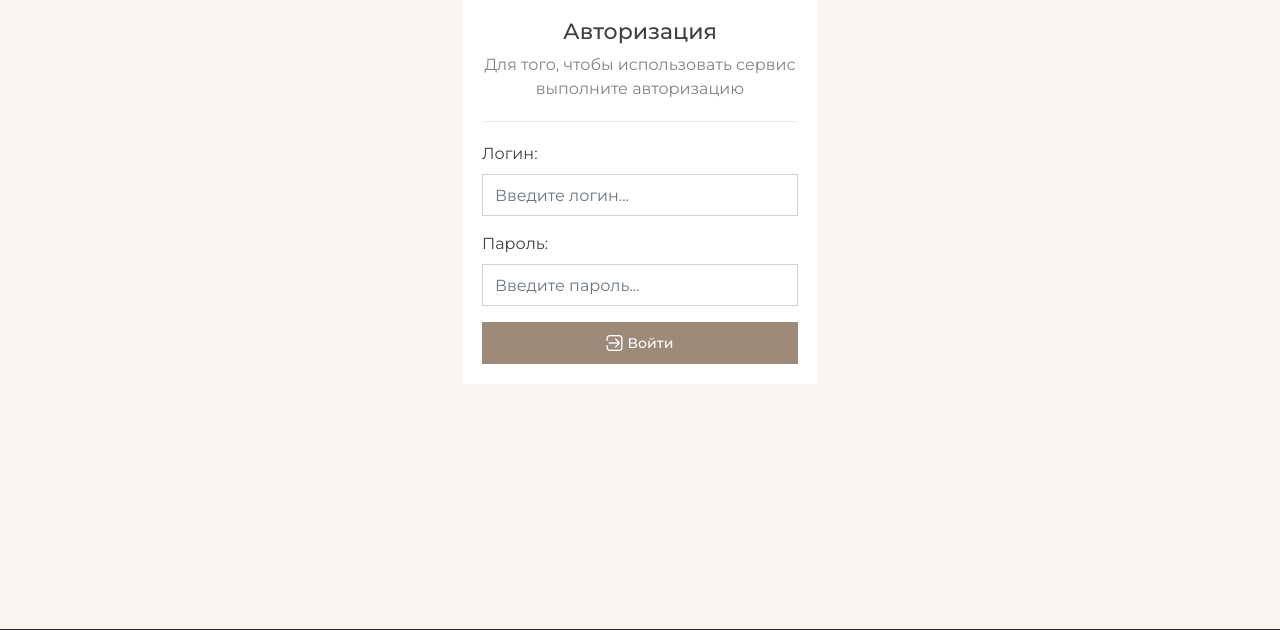
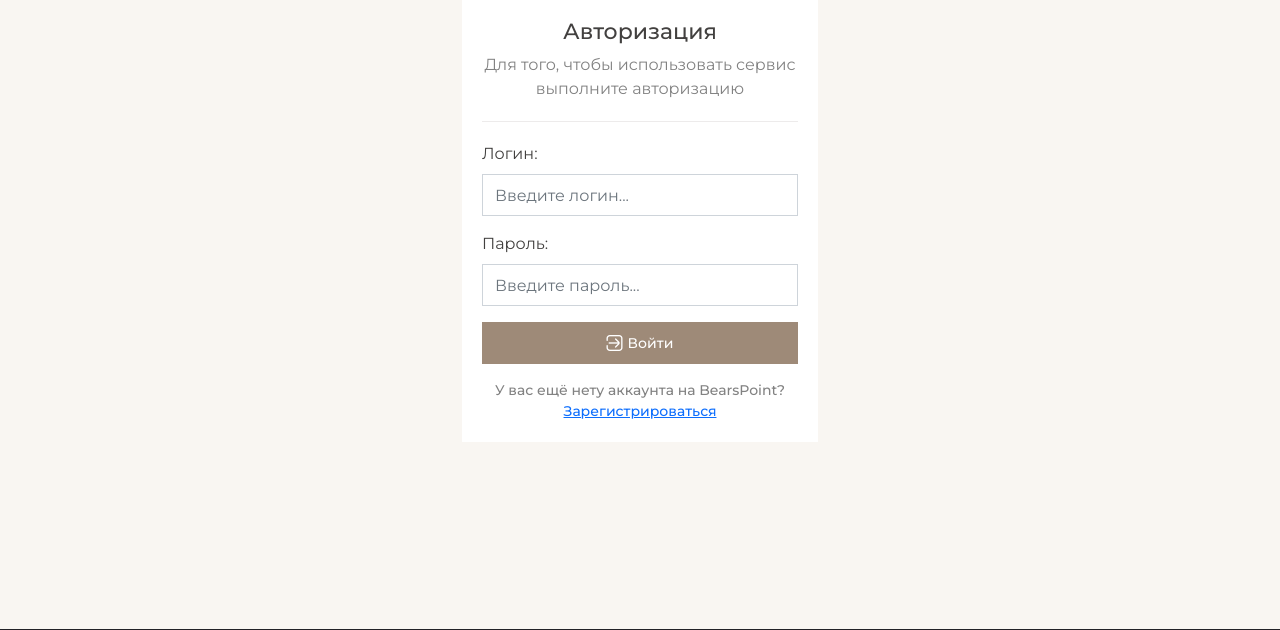
Before and after one commit to ElveeBolt/bearspoint, a Django app: page /user/login in a window 1280 px wide. Shown: the part 87-717 px from the top of the page. Run offline with Django 4.2, Linux system fonts and the light colour scheme; some libraries are stand-ins or nearby versions.

Commit message:
Added link to SignUp in Login page

```diff
--- a/templates/user/login.html
+++ b/templates/user/login.html
@@ -25,8 +25,12 @@
                             <div class="text-danger text-center mb-3">{{ error }}</div>
                         {% endfor %}
                     {% endif %}
-                    <div class="d-grid">
+                    <div class="d-grid mb-3">
                         <button class="btn btn-primary btn-with-icon" type="submit"><i class="fi fi-rr-sign-in-alt"></i>Войти</button>
+                    </div>
+                    <div class="text-center text-muted small text-bold">
+                        У вас ещё нету аккаунта на BearsPoint?<br>
+                        <a href="{% url 'signup' %}">Зарегистрироваться</a>
                     </div>
                 </form>
             </div>
```
